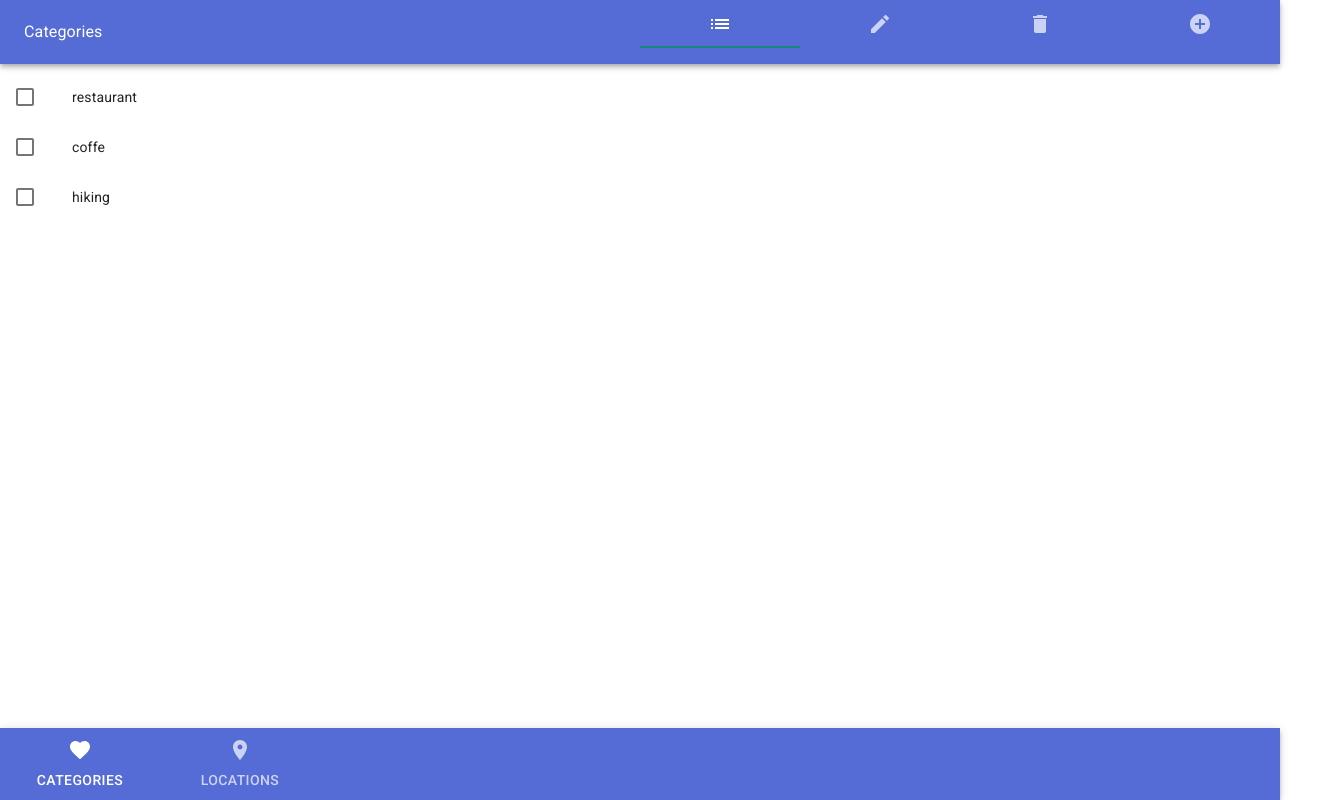
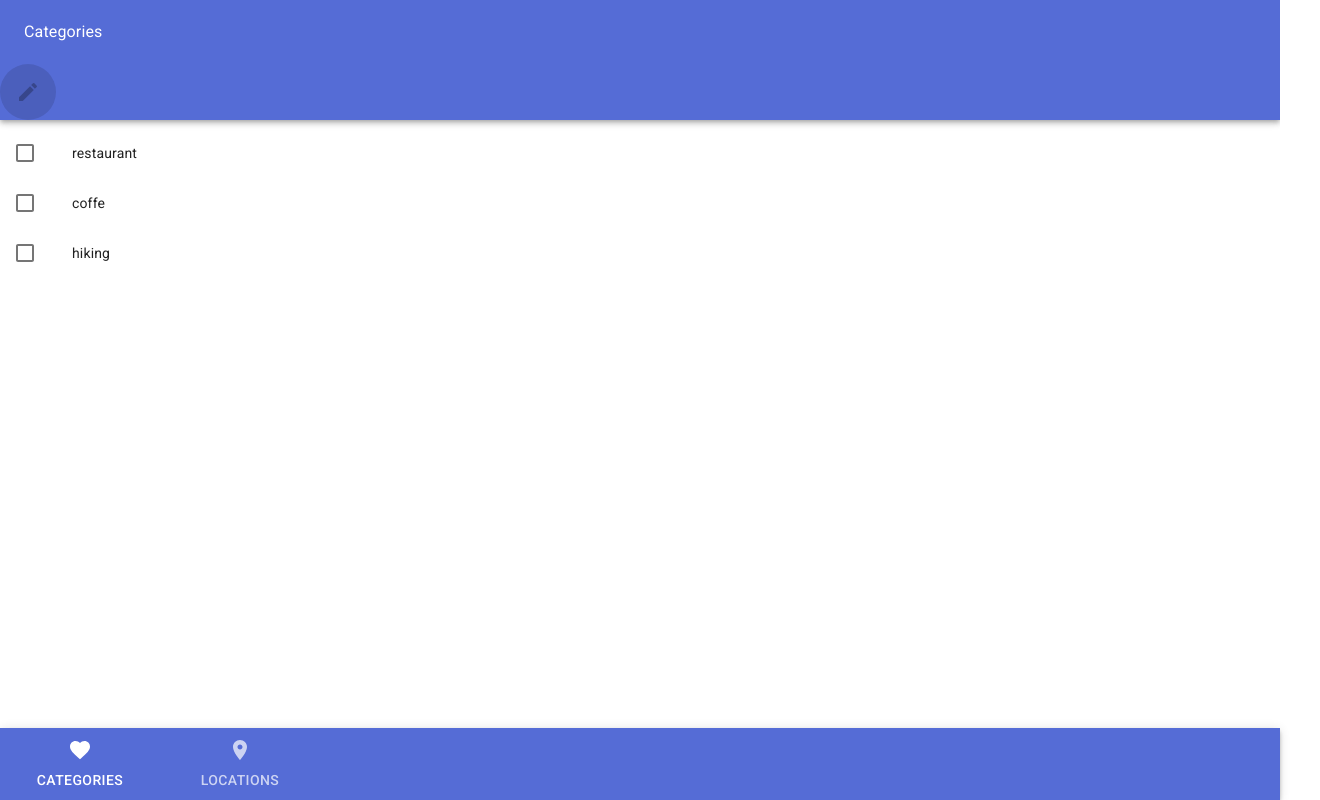
Before and after one commit to shootermv/welldone-software-exam, a React (Create React App) app: page /categories in a window 1280 px wide. Shown: the whole page, 1320 px wide, since content can reach past the window. Built offline with nearby package versions, Linux system fonts and the light colour scheme.

Commit message:
edit category button conditionally disabled

```diff
--- a/src/components/Categories.js
+++ b/src/components/Categories.js
@@ -1,47 +1,63 @@
-import React,{useState} from 'react';
+import React, { useState } from "react";
+import Fab from "@material-ui/core/Fab";
+import EditIcon from "@material-ui/icons/Edit";
+import AppBar from "@material-ui/core/AppBar";
+import Toolbar from "@material-ui/core/Toolbar";
+import Typography from "@material-ui/core/Typography";
+import List from "@material-ui/core/List";
+import ListItem from "@material-ui/core/ListItem";
+import ListItemIcon from "@material-ui/core/ListItemIcon";
+import ListItemText from "@material-ui/core/ListItemText";
+import Checkbox from "@material-ui/core/Checkbox";
 
-import Header from './Header';
-import List from '@material-ui/core/List';
-import ListItem from '@material-ui/core/ListItem';
-import ListItemIcon from '@material-ui/core/ListItemIcon';
-import ListItemText from '@material-ui/core/ListItemText';
-import Checkbox from '@material-ui/core/Checkbox';
-
-
-function Categories() {
-    const [checked, setChecked] = useState([0]);
-    const [categories, setCategory] = useState(['restaurant', 'coffe', 'hiking']);
+function Categories({history}) {
+  const [selectedCategory, setSelected] = useState('');
+  const [categories, setCategory] = useState(["restaurant", "coffe", "hiking"]);
   const handleToggle = value => () => {
-      setChecked([value]);
+    setSelected(value);
   };
-
+  const goToEdit = () => {
+    history.push(`/categories/${selectedCategory}`)
+  };
   return (
     <div>
-                <Header title="Categories" />
+      <AppBar position="static">
+        <Toolbar>
+          <Typography type="title" color="inherit">
+            {"Categories"}
+          </Typography>
+        </Toolbar>
+        <Fab color="primary" aria-label="Edit" onClick={goToEdit} disabled={selectedCategory !=='' ? false : true}>
+          <EditIcon />
+        </Fab>
+      </AppBar>
       <List>
-                {categories.map(value => {
-                    const labelId = `checkbox-list-label-${value}`;
+        {categories.map(category => {
+          const labelId = `checkbox-list-label-${category}`;
           return (
-                        <ListItem key={value} role={undefined} dense button onClick={handleToggle(value)}>
+            <ListItem
+              key={category}
+              role={undefined}
+              dense
+              button
+              onClick={handleToggle(category)}
+            >
               <ListItemIcon>
                 <Checkbox
                   edge="start"
-                                    checked={checked.indexOf(value) !== -1}
+                  checked={category === selectedCategory}
                   tabIndex={-1}
                   disableRipple
-                                    inputProps={{ 'aria-labelledby': labelId }}
+                  inputProps={{ "aria-labelledby": labelId }}
                 />
               </ListItemIcon>
-                            <ListItemText id={labelId} primary={value} />
-
+              <ListItemText id={labelId} primary={category} />
             </ListItem>
-                    )
-
+          );
         })}
       </List>
     </div>
-        )
-
+  );
 }
 
-export default Categories
+export default Categories;
```
Also changed, not shown: src/components/EditCategory.js (+5 -6 lines). Lines whose indentation alone changed are shown as unchanged.
